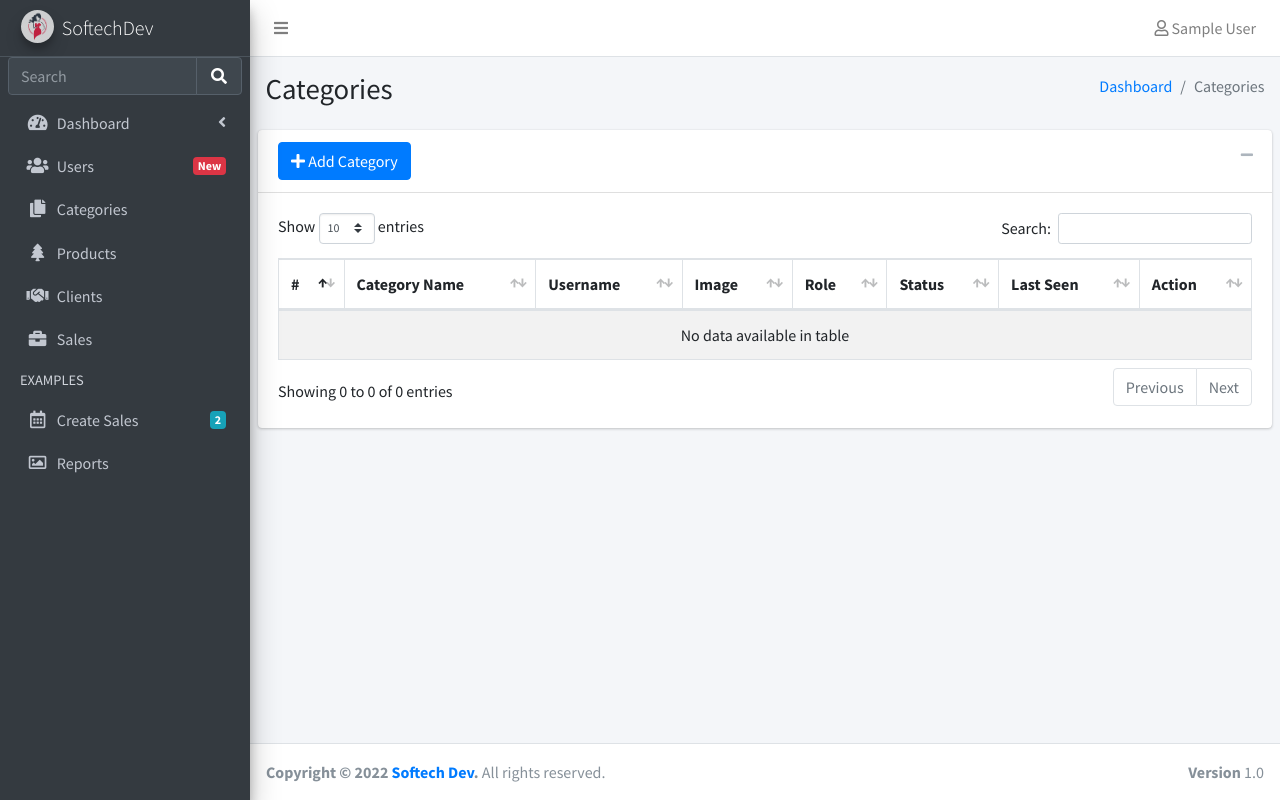
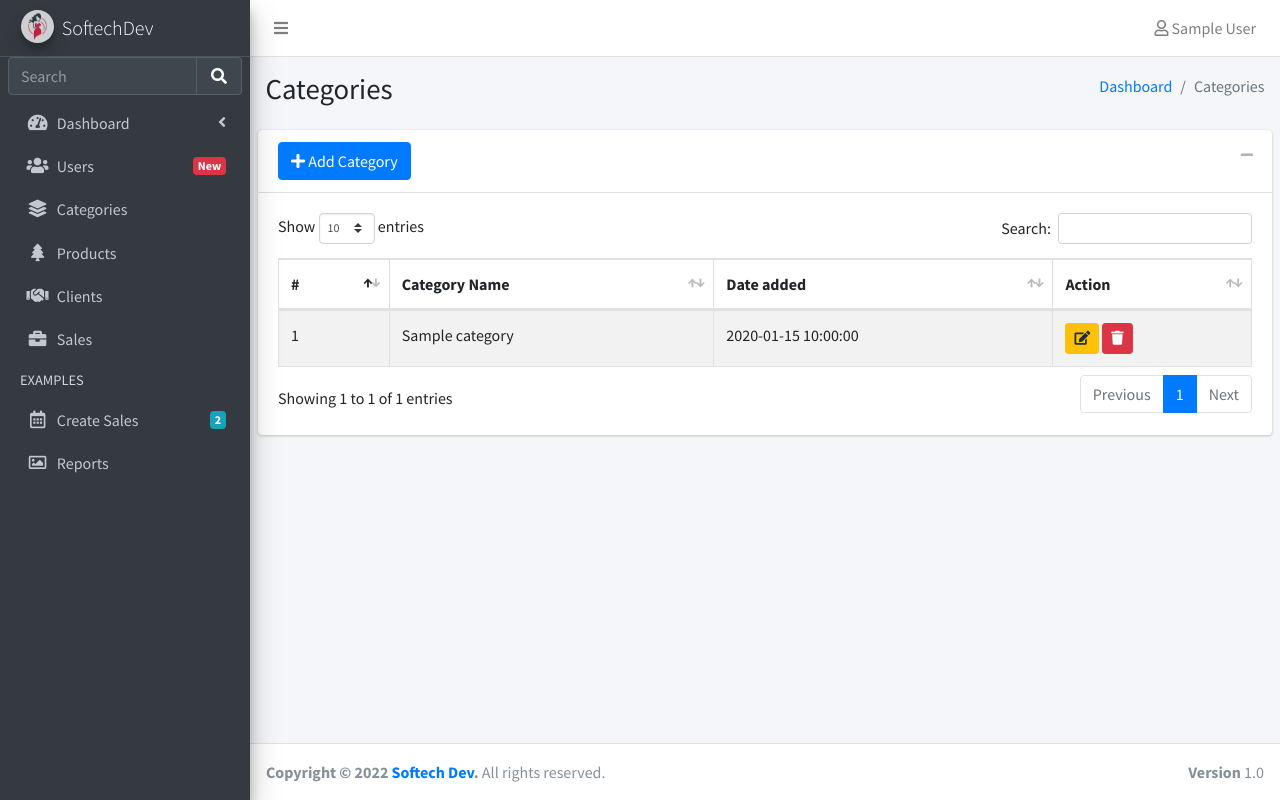
Before and after one commit to Temkum/php_pos, a PHP site: page /categories in a window 1280 px wide. Run offline with PHP 8.4, Linux system fonts and the light colour scheme; the visitor is signed in with stand-in values (Sample User, id 1); tables that the repository leaves empty or names only in its code hold one stand-in row (values such as "Sample post"); some libraries are stand-ins or nearby versions.

Commit message:
Display categories from db

```diff
--- a/controllers/CategoriesController.php
+++ b/controllers/CategoriesController.php
@@ -40,4 +40,13 @@ class CategoriesController
             }
         }
     }
+
+    /* Load categories */
+    public static function displayCategories($item, $value)
+    {
+        $table = 'categories';
+        $response = CategoryModel::loadCategories($table, $item, $value);
+
+        return $response;
+    }
 }
--- a/models/CategoryModel.php
+++ b/models/CategoryModel.php
@@ -16,4 +16,24 @@ class CategoryModel
         $stmt->close();
         $stmt = null;
     }
+
+    public static function loadCategories($table, $item, $value)
+    {
+        if ($item != null) {
+            // get single category
+            $stmt=Connection::connect()->prepare("SELECT * FROM $table WHERE $item=:item");
+            $stmt->bindParam(':'.$item, $value, PDO::PARAM_STR);
+            $stmt->execute();
+
+            return $stmt->fetch();
+        } else {
+            // get all categories
+            $stmt=Connection::connect()->prepare("SELECT * FROM $table");
+            $stmt->execute();
+
+            return $stmt->fetchAll();
+        }
+        $stmt->close();
+        $stmt = null;
+    }
 }
--- a/views/modules/categories.php
+++ b/views/modules/categories.php
@@ -7,7 +7,7 @@
                 </div>
                 <div class="col-sm-6">
                     <ol class="breadcrumb float-sm-right">
-            <li class="breadcrumb-item"><a href="#">Dashboard</a></li>
+                        <li class="breadcrumb-item"><a href="dashboard">Dashboard</a></li>
                         <li class="breadcrumb-item active">Categories</li>
                     </ol>
                 </div>
@@ -35,30 +35,39 @@
                 <div id="example1_wrapper" class="dataTables_wrapper dt-bootstrap4">
                     <div class="row">
                         <div class="col-sm-12 table-responsive">
-              <table id="example1" class="table table-bordered table-striped dataTable dtr-inline tables" role="grid"
-                aria-describedby="example1_info">
+                            <table id="example1" class="table table-bordered table-striped dataTable dtr-inline tables"
+                                role="grid" aria-describedby="example1_info">
                                 <thead>
                                     <tr role="row">
                                         <th class="sorting">#</th>
                                         <th class="">Category Name</th>
-                    <th class="">Username
-                    </th>
-                    <th class="">
-                      Image</th>
-                    <th class="">
-                      Role</th>
-                    <th class="" tabindex="0" aria-controls="example1" rowspan="1" colspan="1"
-                      aria-label="CSS grade: activate to sort column ascending">Status
-                    </th>
-                    <th class="" tabindex="0" aria-controls="example1" rowspan="1" colspan="1"
-                      aria-label="CSS grade: activate to sort column ascending">Last
-                      Seen</th>
+                                        <th class="">Date added</th>
                                         <th class="" tabindex="0" aria-controls="example1" rowspan="1" colspan="1"
                                             aria-label="CSS grade: activate to sort column ascending">Action
                                         </th>
                                     </tr>
                                 </thead>
                                 <tbody>
+                                    <?php
+                        $item = null;
+                        $value = null;
+                        $categories = CategoriesController::displayCategories($item, $value);
+
+                        foreach ($categories as $key => $cat) {
+                            echo '<tr class="odd">
+                          <td class="dtr-control sorting_1" tabindex="0">'.($key + 1).'</td>
+                          <td>'.$cat['category_name'].'</td>
+                          <td>'.$cat['created_at'].'</td>';
+                            echo '<td class="action">
+                                <button class="btn btn-warning btn-sm editCatBtn" data-toggle="modal" data-target="#editCategory">
+                                    <i class="fa fa-edit"></i>
+                                </button>
+                                <button class="btn btn-danger btn-sm delCatBtn">
+                                <i class="fa fa-trash"></i></button>
+                            </td>
+                            </tr>';
+                        }
+                    ?>
                                 </tbody>
                             </table>
                         </div>
@@ -89,7 +98,8 @@
                                 <div class="input-group-prepend">
                                     <div class="input-group-text"><i class="fa fa-layer-group"></i></div>
                                 </div>
-                <input type="text" class="form-control" name="new_category" placeholder="Enter Category name">
+                                <input type="text" class="form-control" name="new_category"
+                                    placeholder="Enter Category name">
                             </div>
                         </div>
 
--- a/views/modules/sidebar.php
+++ b/views/modules/sidebar.php
@@ -2,8 +2,7 @@
   <aside class="main-sidebar sidebar-dark-primary elevation-4">
     <!-- Brand Logo -->
     <a href="dashboard" class="brand-link">
-          <img src="views/img/logo.png" alt="Softech Logo" class="brand-image img-circle elevation-3"
-              style="opacity: .8">
+      <img src="views/img/logo.png" alt="Softech Logo" class="brand-image img-circle elevation-3" style="opacity: .8">
       <span class="brand-text font-weight-light">SoftechDev</span>
     </a>
 
@@ -22,8 +21,7 @@
       <!-- SidebarSearch Form -->
       <div class="form-inline">
         <div class="input-group" data-widget="sidebar-search">
-                  <input class="form-control form-control-sidebar" type="search" placeholder="Search"
-                      aria-label="Search">
+          <input class="form-control form-control-sidebar" type="search" placeholder="Search" aria-label="Search">
           <div class="input-group-append">
             <button class="btn btn-sidebar">
               <i class="fas fa-search fa-fw"></i>
@@ -34,8 +32,7 @@
 
       <!-- Sidebar Menu -->
       <nav class="mt-2">
-              <ul class="nav nav-pills nav-sidebar flex-column" data-widget="treeview" role="menu"
-                  data-accordion="false">
+        <ul class="nav nav-pills nav-sidebar flex-column" data-widget="treeview" role="menu" data-accordion="false">
           <!-- Add icons to the links using the .nav-icon class
                with font-awesome or any other icon font library -->
           <li class="nav-item">
@@ -59,7 +56,7 @@
           </li>
           <li class="nav-item">
             <a href="categories" class="nav-link">
-                          <i class="nav-icon fas fa-copy"></i>
+              <i class="nav-icon fas fa-layer-group"></i>
               <p>
                 Categories
               </p>
```
Also changed, not shown: TODO.md (+2 -0 lines), views/modules/users.php (indentation only). Lines whose indentation alone changed are shown as unchanged.
